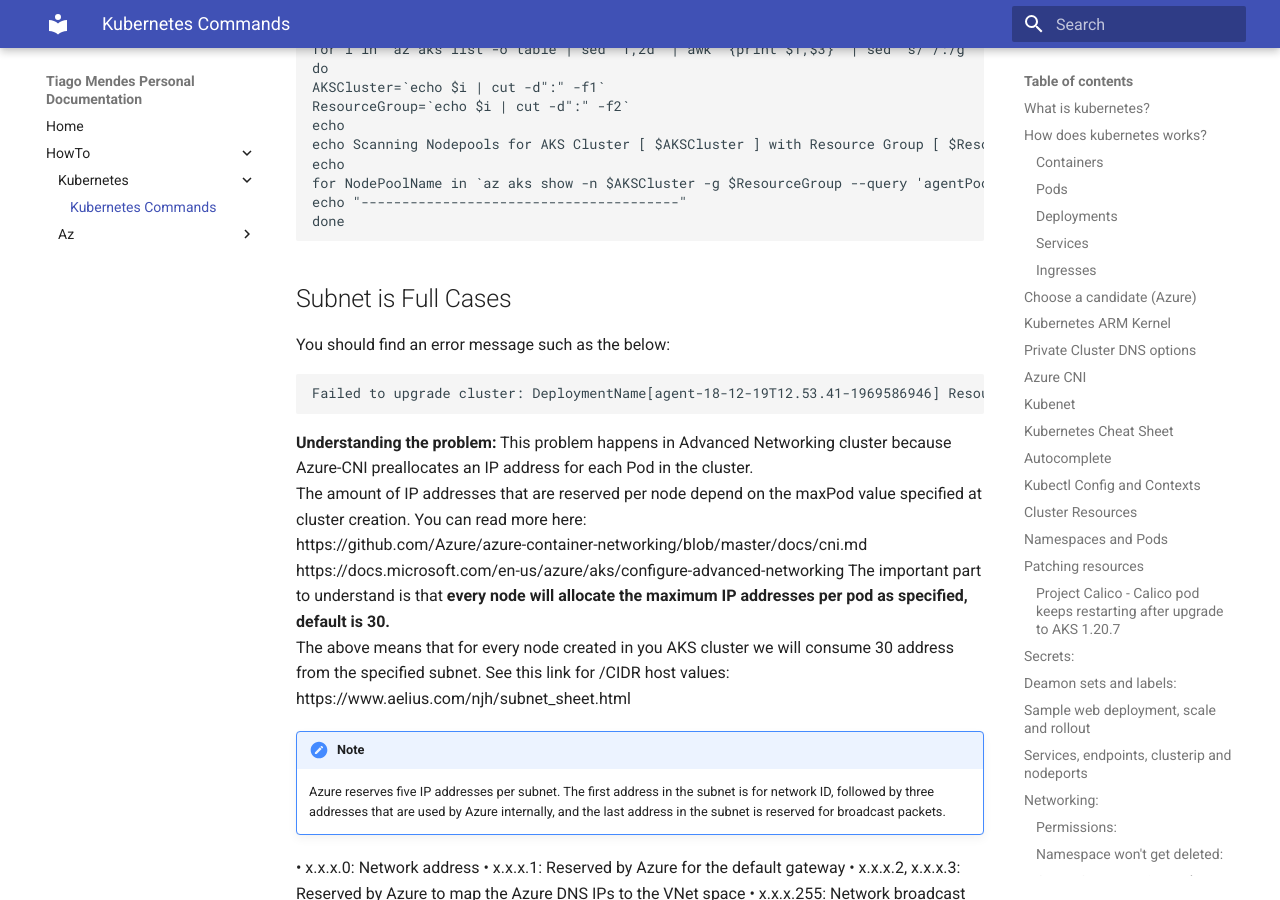
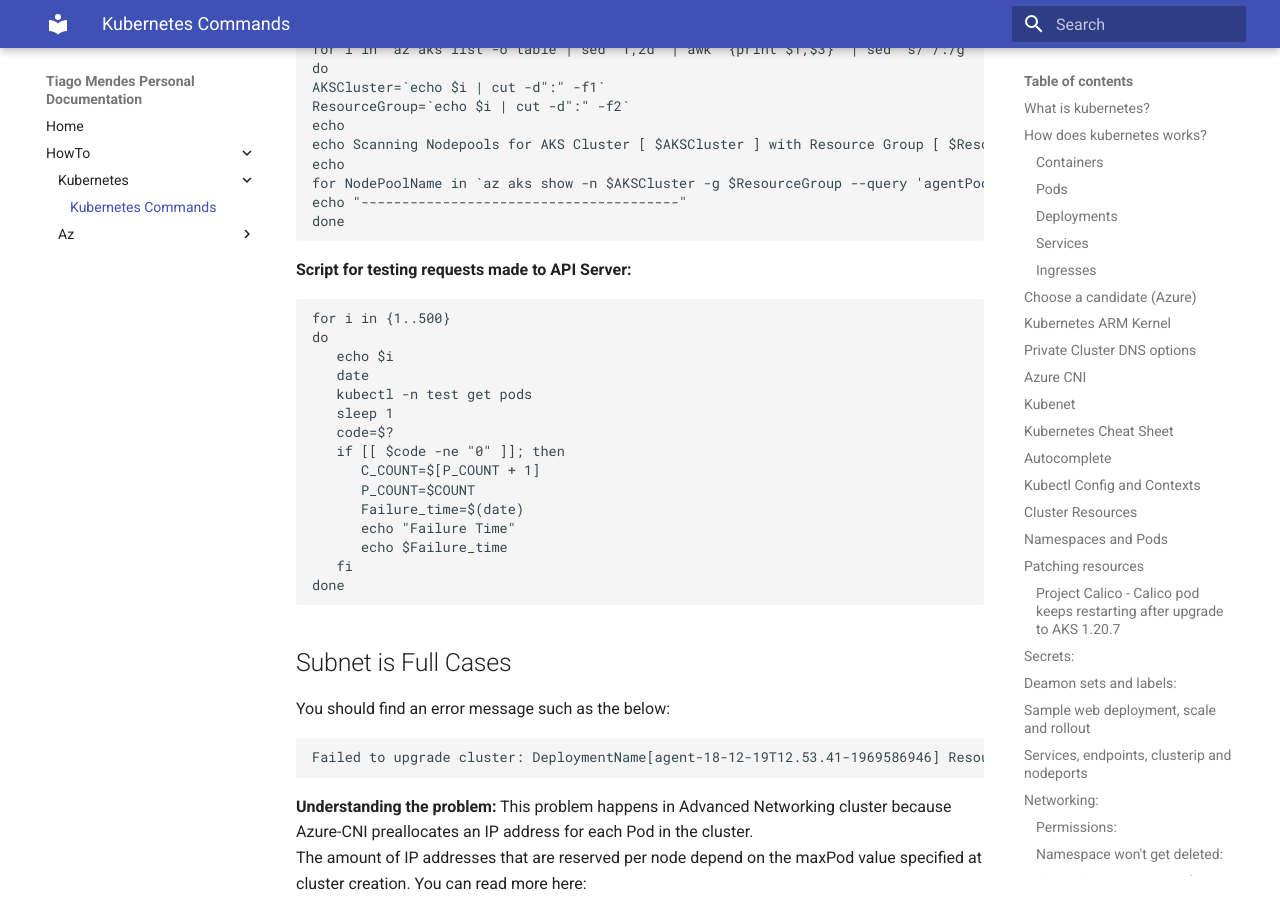
Before and after one commit to tmcmm/k8s-documentation, an MkDocs documentation site: the page built from docs/howto/kubernetes/kubernetes-help.md, in a window 1280 px wide and 900 px high, scrolled down 58935 px. Built offline with MkDocs 1.6.1 and Material for MkDocs 9.7.7, drawn with Linux system fonts in a browser that asks for light colours.

Commit message:
api server script

````diff
--- a/docs/howto/kubernetes/kubernetes-help.md
+++ b/docs/howto/kubernetes/kubernetes-help.md
@@ -2513,6 +2513,24 @@ for NodePoolName in `az aks show -n $AKSCluster -g $ResourceGroup --query 'agent
 echo "---------------------------------------"
 done
 ```
+__Script for testing requests made to API Server:__
+```
+for i in {1..500}
+do
+   echo $i
+   date
+   kubectl -n test get pods
+   sleep 1
+   code=$?
+   if [[ $code -ne "0" ]]; then
+      C_COUNT=$[P_COUNT + 1]
+      P_COUNT=$COUNT
+      Failure_time=$(date)
+      echo "Failure Time"
+      echo $Failure_time
+   fi
+done
+```
 ## Subnet is Full Cases
 
 You should find an error message such as the below:<br>
````
